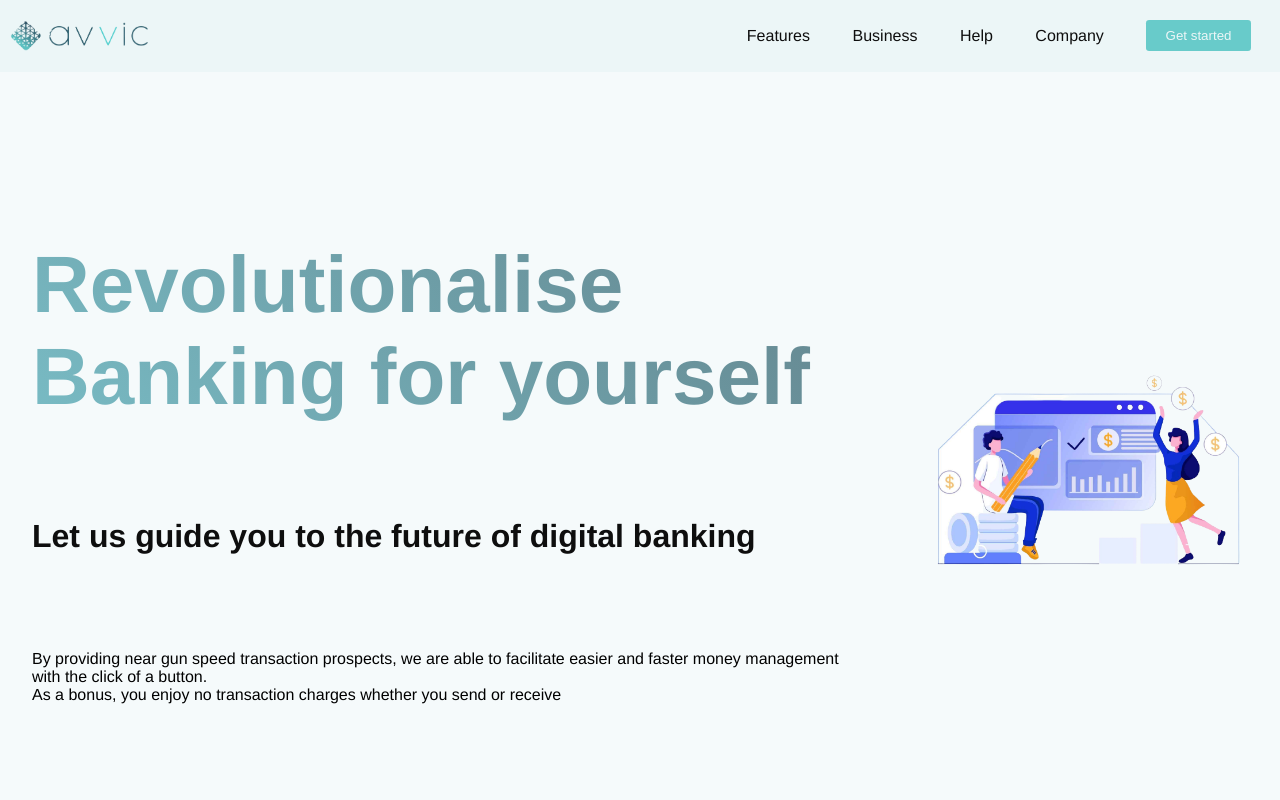
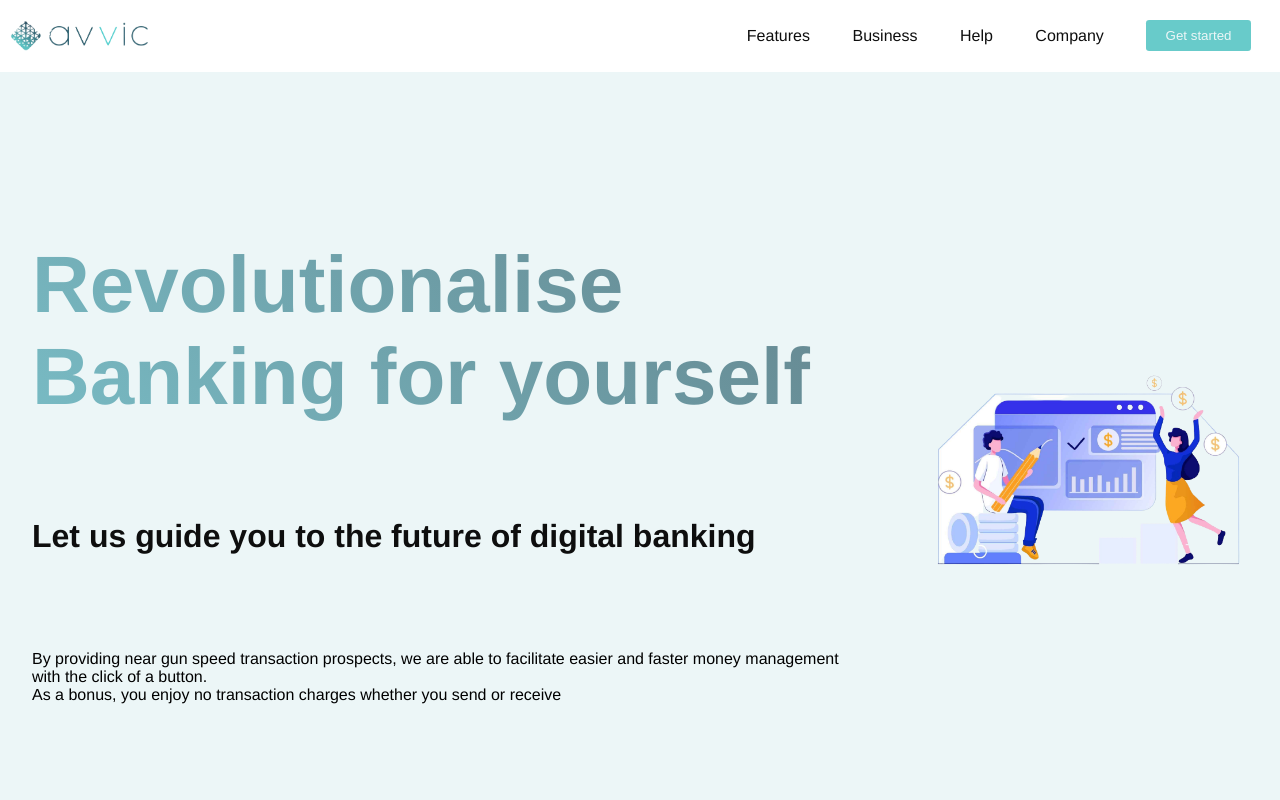
Before and after one commit to Franklivania/avvic-bank-prototype, a React (Create React App) app: page / in a window 1280 px wide. Shown: the top 800 px of the page. Built offline with nearby package versions, Linux system fonts and the light colour scheme; a web font is replaced by a local one.

Commit message:
changed header color

```diff
--- a/src/App.scss
+++ b/src/App.scss
@@ -20,7 +20,7 @@ $font: 'Helvetica', sans-serif;
 $font-light: 'Helvetica Light', sans-serif;
 
 .App{
-  background: rgba(($secondary-color), 0.5);
+  background: rgba(($secondary-color), 1);
 
   &.dark{
     background: $dark-secondary-color;
--- a/src/components/Navbar/Navbar.scss
+++ b/src/components/Navbar/Navbar.scss
@@ -13,7 +13,7 @@ header{
     position: sticky;
     top: 0;
     z-index: 999;
-    background: $secondary-color;
+    background: rgba(($white-color), 1);
 
 
     img{
--- a/src/components/Theme/ThemeToggle.scss
+++ b/src/components/Theme/ThemeToggle.scss
@@ -1,6 +1,7 @@
 //light mode colors
 
 $primary-color: #0e0e0e;
+$white-color: #ffffff;
 $secondary-color: #ecf6f7;
 $main-color: #386876;
 $accent-color: #57a8ac;
```
